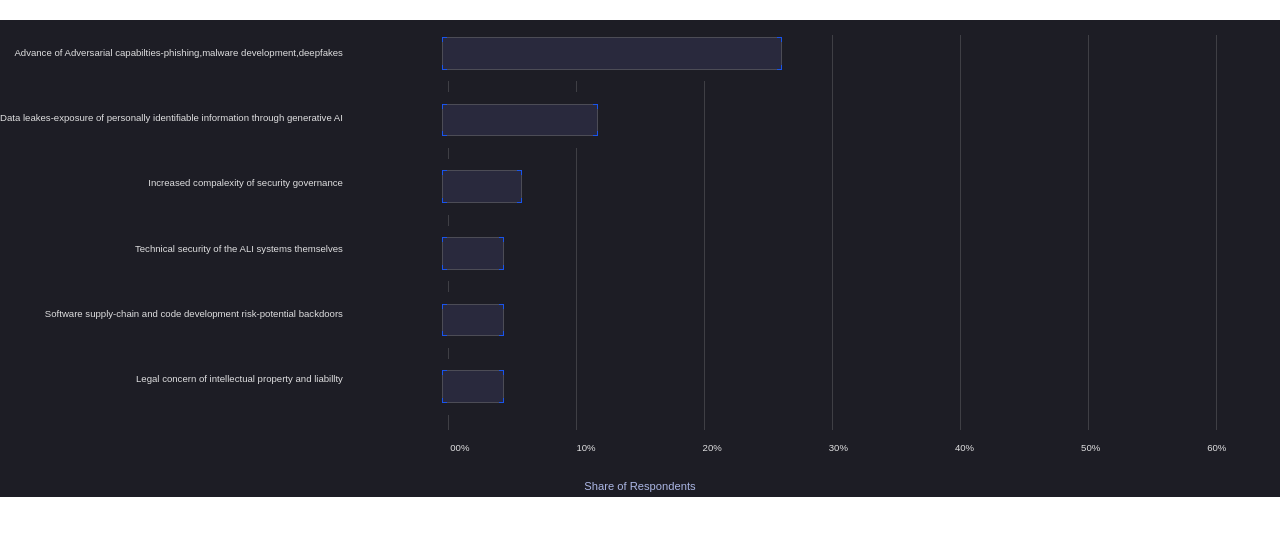
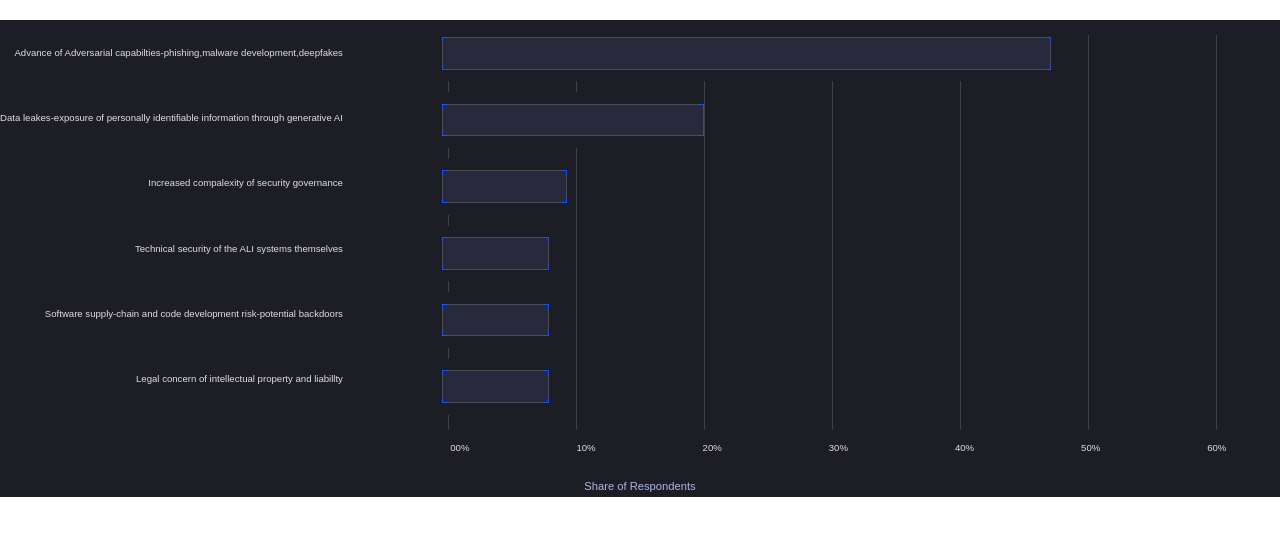
Before and after one commit to ShafeequrRehman/Biggest-cybersecurity-concern-about-AI, a plain HTML site: page index.html in a window 1280 px wide. Drawn offline with Linux system fonts and the light colour scheme.

Commit message:
Update index.html

```diff
--- a/index.html
+++ b/index.html
@@ -351,7 +351,7 @@
 
       <!-- Bars -->
       <div class="bars">
-        <div class="barmain" style="width: 38%;">
+        <div class="barmain" style="width: 68%;">
             <div class="bar " style="width: 100%;">
                 <div class="corner corner-top-left"></div>
                 <div class="corner corner-top-right"></div>
@@ -364,7 +364,7 @@
 
               </div>
           </div>
-          <div class="barmain" style="width: 17.5%;">
+          <div class="barmain" style="width: 29.3%;">
             <div class="bar " style="width: 100%;">
                 <div class="corner corner-top-left"></div>
                 <div class="corner corner-top-right"></div>
@@ -376,7 +376,7 @@
             <div>
               </div>
           </div>
-          <div class="barmain" style="width: 9%;">
+          <div class="barmain" style="width: 14%;">
             <div class="bar " style="width: 100%;">
                 <div class="corner corner-top-left"></div>
                 <div class="corner corner-top-right"></div>
@@ -389,7 +389,7 @@
 
               </div>
           </div>
-          <div class="barmain" style="width: 7%;">
+          <div class="barmain" style="width: 12%;">
             <div class="bar " style="width: 100%;">
                 <div class="corner corner-top-left"></div>
                 <div class="corner corner-top-right"></div>
@@ -402,7 +402,7 @@
 
               </div>
           </div>
-          <div class="barmain" style="width: 7%;">
+          <div class="barmain" style="width: 12%;">
             <div class="bar " style="width: 100%;">
                 <div class="corner corner-top-left"></div>
                 <div class="corner corner-top-right"></div>
@@ -421,7 +421,7 @@
 
             </div>
           </div>
-          <div class="barmain" style="width: 7%;">
+          <div class="barmain" style="width: 12%;">
             <div class="bar " style="width: 100%;">
                 <div class="corner corner-top-left"></div>
                 <div class="corner corner-top-right"></div>
```
